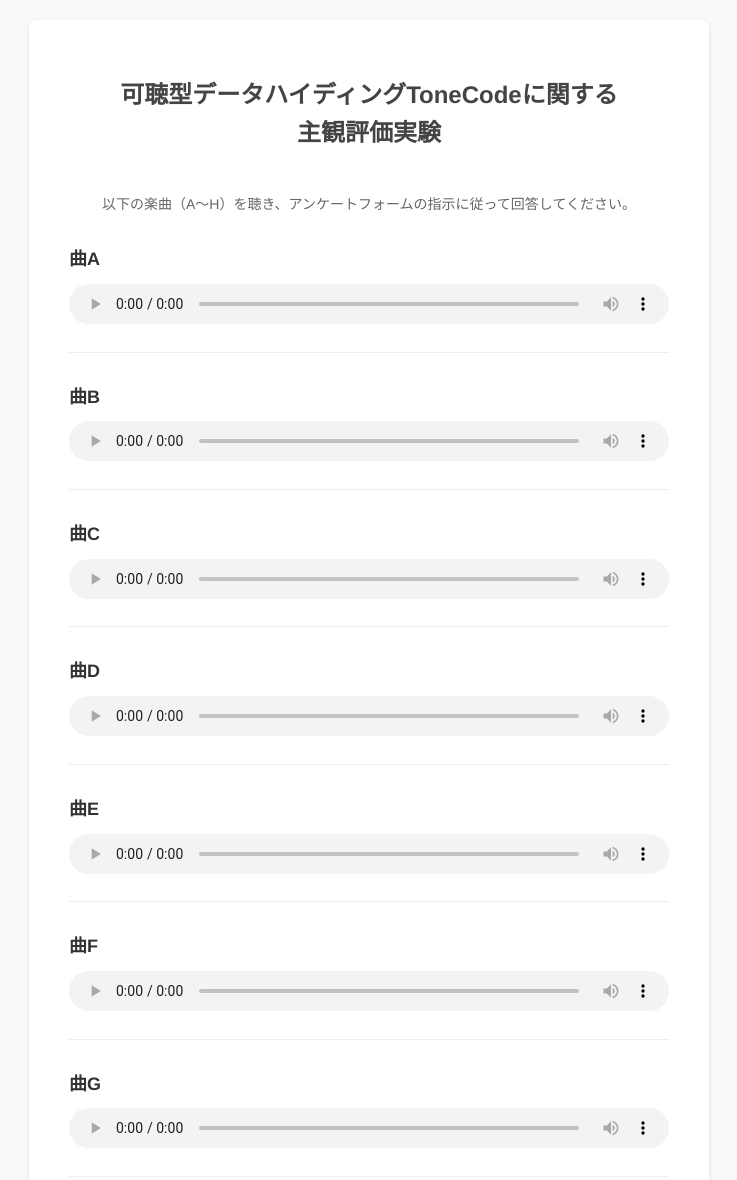
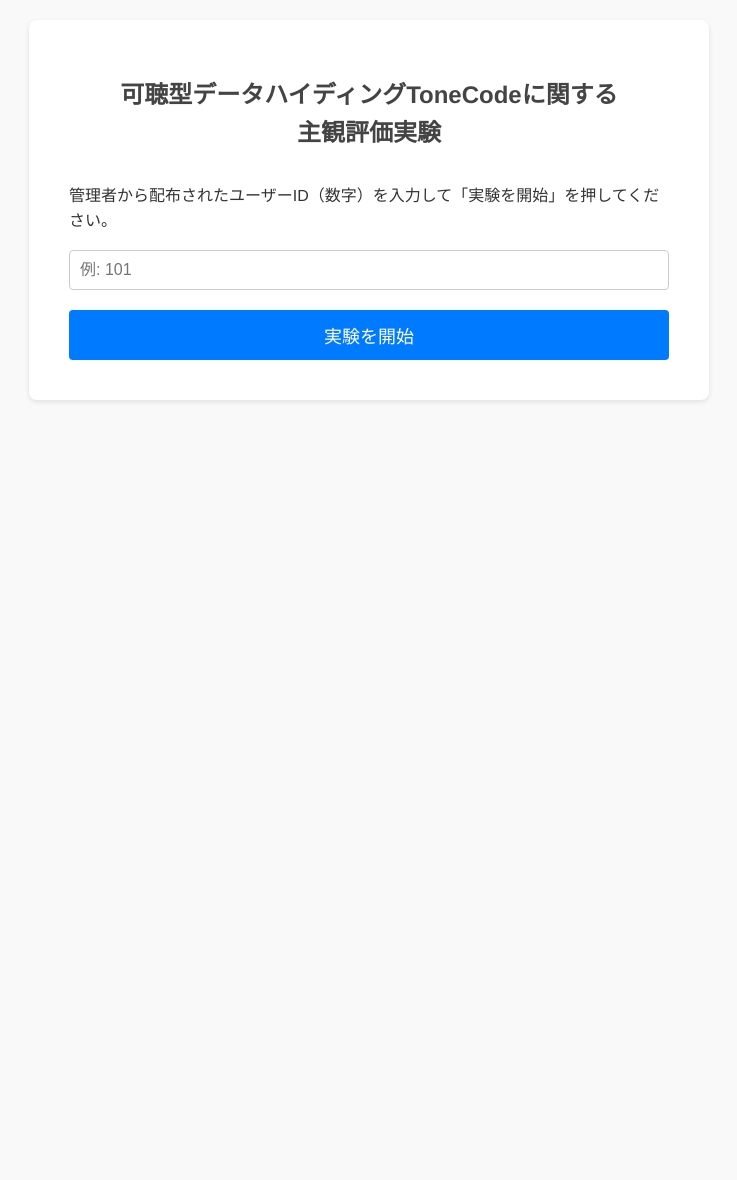
Before and after one commit to galaxium17/tonecode-exp, a plain HTML site: page index.html in a window 1280 px wide. Shown: the top 1180 px of the page, without its empty margins (271-1008 px from the left). After the commit the page ends 800 px from the top, so only its background shows below. Drawn offline with Linux system fonts and the light colour scheme.

Commit message:
change files for exp2

```diff
--- a/index.html
+++ b/index.html
@@ -6,7 +6,7 @@
     <title>ToneCode主観評価実験用音源</title>
     <style>
         body {
-            font-family: "Helvetica Neue", Arial, "Hiragino Kaku Gothic ProN", "Hiragino Sans", Meiryo, sans-serif;
+            font-family: "Helvetica Neue", Arial, sans-serif;
             background-color: #f9f9f9;
             color: #333;
             line-height: 1.6;
@@ -24,8 +24,30 @@
         h1 {
             text-align: center;
             font-size: 24px;
-            margin-bottom: 40px;
+            margin-bottom: 30px;
             color: #444;
+        }
+        input[type="number"] {
+            width: 100%;
+            padding: 10px;
+            font-size: 16px;
+            margin-bottom: 20px;
+            box-sizing: border-box;
+            border: 1px solid #ccc;
+            border-radius: 4px;
+        }
+        button {
+            width: 100%;
+            padding: 12px;
+            font-size: 18px;
+            color: #fff;
+            background-color: #007bff;
+            border: none;
+            border-radius: 4px;
+            cursor: pointer;
+        }
+        button:hover {
+            background-color: #0056b3;
         }
         .track-box {
             margin-bottom: 30px;
@@ -41,15 +63,18 @@
             margin-bottom: 10px;
             display: block;
         }
+        .file-info {
+            font-size: 12px;
+            color: #999;
+            margin-bottom: 5px;
+            display: block;
+        }
         audio {
             width: 100%;
             height: 40px;
         }
-        .instruction {
-            font-size: 14px;
-            color: #666;
-            margin-bottom: 30px;
-            text-align: center;
+        .hidden {
+            display: none;
         }
     </style>
 </head>
@@ -57,66 +82,94 @@
 
 <div class="container">
     <h1>可聴型データハイディングToneCodeに関する<br>主観評価実験</h1>
-    <p class="instruction">以下の楽曲（A～H）を聴き、アンケートフォームの指示に従って回答してください。</p>
 
-    <div class="track-box">
-        <span class="track-title">曲A</span>
-        <audio controls controlsList="nodownload">
-            <source src="song_a.wav" type="audio/mpeg">
-            お使いのブラウザはオーディオ再生に対応していません。
-        </audio>
+    <div id="login-screen">
+        <p>管理者から配布されたユーザーID（数字）を入力して「実験を開始」を押してください。</p>
+        <input type="number" id="user-id" placeholder="例: 101" />
+        <button onclick="startExperiment()">実験を開始</button>
     </div>
 
-    <div class="track-box">
-        <span class="track-title">曲B</span>
-        <audio controls controlsList="nodownload">
-            <source src="song_b.wav" type="audio/mpeg">
-        </audio>
-    </div>
-
-    <div class="track-box">
-        <span class="track-title">曲C</span>
-        <audio controls controlsList="nodownload">
-            <source src="song_c.wav" type="audio/mpeg">
-        </audio>
-    </div>
-
-    <div class="track-box">
-        <span class="track-title">曲D</span>
-        <audio controls controlsList="nodownload">
-            <source src="song_d.wav" type="audio/mpeg">
-        </audio>
-    </div>
-
-    <div class="track-box">
-        <span class="track-title">曲E</span>
-        <audio controls controlsList="nodownload">
-            <source src="song_e.wav" type="audio/mpeg">
-        </audio>
-    </div>
-
-    <div class="track-box">
-        <span class="track-title">曲F</span>
-        <audio controls controlsList="nodownload">
-            <source src="song_f.wav" type="audio/mpeg">
-        </audio>
-    </div>
-
-    <div class="track-box">
-        <span class="track-title">曲G</span>
-        <audio controls controlsList="nodownload">
-            <source src="song_g.wav" type="audio/mpeg">
-        </audio>
-    </div>
-
-    <div class="track-box">
-        <span class="track-title">曲H</span>
-        <audio controls controlsList="nodownload">
-            <source src="song_h.wav" type="audio/mpeg">
-        </audio>
+    <div id="player-screen" class="hidden">
+        <p style="text-align: center; margin-bottom: 30px;">
+            以下の楽曲（A～H）を聴き、アンケートフォームの指示に従って回答してください。<br>
+            <span style="font-size:0.9em; color:#666;">ID: <span id="display-id"></span></span>
+        </p>
+        <div id="playlist"></div>
     </div>
 
 </div>
 
+<script>
+    // 拡張子
+    const EXTENSION = ".wav";
+    // 曲リスト
+    const SONGS = ["A", "B", "C", "D", "E", "F", "G", "H"];
+    // バリエーション数
+    const VAR_COUNT = 8;
+
+
+    function startExperiment() {
+        const userIdInput = document.getElementById('user-id');
+        const userId = parseInt(userIdInput.value);
+
+        if (isNaN(userId)) {
+            alert("有効なユーザーID（数字）を入力してください。");
+            return;
+        }
+
+        document.getElementById('login-screen').classList.add('hidden');
+        document.getElementById('player-screen').classList.remove('hidden');
+        document.getElementById('display-id').textContent = userId;
+
+        const rng = mulberry32(userId);
+
+        let variations = [];
+        for (let i = 1; i <= VAR_COUNT; i++) {
+            variations.push(i);
+        }
+        shuffle(variations, rng);
+
+        const playlistDiv = document.getElementById('playlist');
+        playlistDiv.innerHTML = "";
+
+        SONGS.forEach((songName, index) => {
+            const variantNum = variations[index];
+            const songChar = songName.toLowerCase();
+
+            const fileName = `song_${songChar}_${variantNum}${EXTENSION}`;
+            const filePath = `songs/${songChar}/${fileName}`;
+
+            const html = `
+                <div class="track-box">
+                    <span class="track-title">楽曲 ${songName}</span>
+                    <audio controls controlsList="nodownload">
+                        <source src="${filePath}" type="audio/wav">
+                        お使いのブラウザはオーディオ再生に対応していません。
+                    </audio>
+                </div>
+            `;
+            playlistDiv.insertAdjacentHTML('beforeend', html);
+        });
+    }
+
+    // 乱数生成器 (Mulberry32)
+    function mulberry32(a) {
+        return function() {
+            var t = a += 0x6D2B79F5;
+            t = Math.imul(t ^ t >>> 15, t | 1);
+            t ^= t + Math.imul(t ^ t >>> 7, t | 61);
+            return ((t ^ t >>> 14) >>> 0) / 4294967296;
+        }
+    }
+
+    // 配列シャッフル (Fisher-Yates)
+    function shuffle(array, rng) {
+        for (let i = array.length - 1; i > 0; i--) {
+            const j = Math.floor(rng() * (i + 1));
+            [array[i], array[j]] = [array[j], array[i]];
+        }
+    }
+</script>
+
 </body>
 </html>
```
Also changed, not shown: 8 other files.
